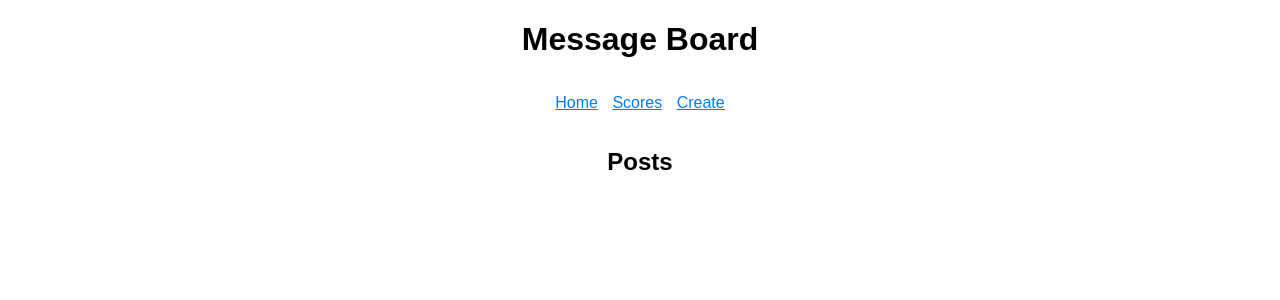
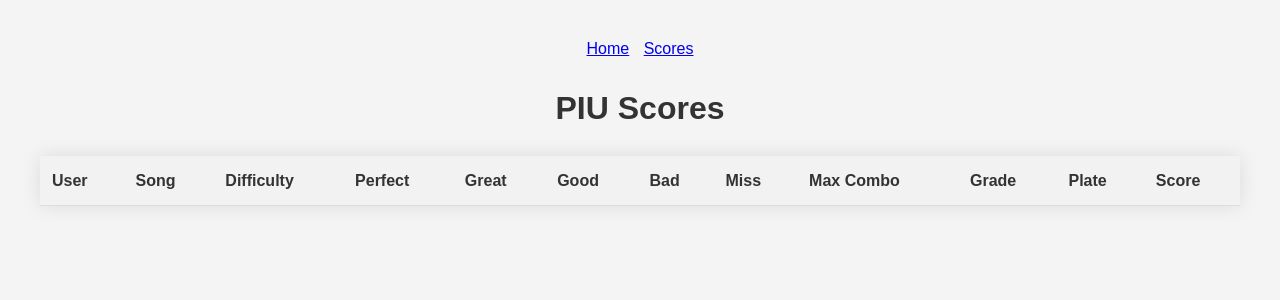
Before and after one commit to S3LRAHC/ScoreWebApp, a Flask app: page /scores in a window 1280 px wide. Shown: the top 300 px of the page. Run offline with Flask 3, Linux system fonts and the light colour scheme; data that the repository does not hold is empty.

Commit message:
Working scores page, not clean yet tho

```diff
--- a/app/templates/_navigation.html
+++ b/app/templates/_navigation.html
@@ -2,6 +2,5 @@
   <ul>
     <li><a href="{{ url_for('pages.home') }}">Home</a></li>
     <li><a href="{{ url_for('scores.scores') }}">Scores</a></li>
-    <li><a href="{{ url_for('scores.create') }}">Create</a></li>
   </ul>
 </nav>
--- a/app/templates/base.html
+++ b/app/templates/base.html
@@ -46,7 +46,7 @@
             </div>
         </form>
         <div class="form-popup" id="myForm">
-            <form action="/action_page.php" class="form-container">
+            <form class="form-container">
               <h2>Submit Score</h2>
 
               <div class="popup-form-group">
@@ -56,10 +56,10 @@
 
               <div class="popup-form-group">
                 <label class="radio-button-labels">
-                    <input type="radio" name="matchType" value="singles"> Singles
+                    <input type="radio" name="matchType" value="S"> Singles
                 </label>
                 <label class="radio-button-labels">
-                    <input type="radio" name="matchType" value="doubles"> Doubles
+                    <input type="radio" name="matchType" value="D"> Doubles
                 </label>
               </div>
 
--- a/app/templates/pages/scores.html
+++ b/app/templates/pages/scores.html
@@ -1,14 +1,101 @@
-{% extends 'sub_page.html' %}
+<!DOCTYPE html>
+<html lang="en">
+<head>
+    <meta charset="UTF-8">
+    <meta name="viewport" content="width=device-width, initial-scale=1.0">
+    <title>PIU Scores</title>
+    <style>
+        nav ul {
+          list-style-type: none;
+          padding: 0;
+        }
 
-{% block header %}
-  <h2>{% block title %}Posts{% endblock title %}</h2>
-{% endblock header %}
+        nav ul li {
+          display: inline;
+          margin: 0 5px;
+        }
 
-{% block content %}
-  {% for score in scores %}
-    <article>
-      <p class="message">{{ score["song"] }}<p>
-      <aside>Posted by {{ score["score"] }} on {{ score["created"].strftime("%b %d, %Y at %I:%M%p") }}</aside>
-    </article>
-  {% endfor %}
-{% endblock content %}
+        nav {
+            text-align: center;
+        }
+
+        body {
+            font-family: Arial, sans-serif;
+            line-height: 1.6;
+            margin: 0;
+            padding: 20px;
+            background-color: #f4f4f4;
+        }
+        h1 {
+            color: #333;
+            text-align: center;
+        }
+        table {
+            width: 100%;
+            border-collapse: collapse;
+            margin-top: 20px;
+            background-color: #fff;
+            box-shadow: 0 0 20px rgba(0, 0, 0, 0.1);
+        }
+        th, td {
+            padding: 12px;
+            text-align: left;
+            border-bottom: 1px solid #ddd;
+        }
+        th {
+            background-color: #f2f2f2;
+            font-weight: bold;
+            color: #333;
+        }
+        tr:hover {
+            background-color: #f5f5f5;
+        }
+        .container {
+            max-width: 1200px;
+            margin: 0 auto;
+        }
+    </style>
+</head>
+<body>
+    <div class="container">
+      {% include("_navigation.html") %}
+      <h1>PIU Scores</h1>
+        <table>
+            <thead>
+                <tr>
+                    <th>User</th>
+                    <th>Song</th>
+                    <th>Difficulty</th>
+                    <th>Perfect</th>
+                    <th>Great</th>
+                    <th>Good</th>
+                    <th>Bad</th>
+                    <th>Miss</th>
+                    <th>Max Combo</th>
+                    <th>Grade</th>
+                    <th>Plate</th>
+                    <th>Score</th>
+                </tr>
+            </thead>
+            <tbody>
+                {% for score in scores %}
+                <tr>
+                    <td>{{ score.user }}</td>
+                    <td>{{ score.song }}</td>
+                    <td>{{ score.difficulty }}</td>
+                    <td>{{ score.perfect }}</td>
+                    <td>{{ score.great }}</td>
+                    <td>{{ score.good }}</td>
+                    <td>{{ score.bad }}</td>
+                    <td>{{ score.miss }}</td>
+                    <td>{{ score.max_combo }}</td>
+                    <td>{{ score.grade }}</td>
+                    <td>{{ score.plate }}</td>
+                    <td>{{ score.score }}</td>
+                </tr>
+                {% endfor %}
+            </tbody>
+        </table>
+    </div>
+</body>
+</html>
```
Also changed, not shown: app/pages.py (+48 -17 lines), app/static/js/updateResult.js (+39 -3 lines), app/templates/pages/create.html (deleted, +0 -21 lines), scores.sqlite.
